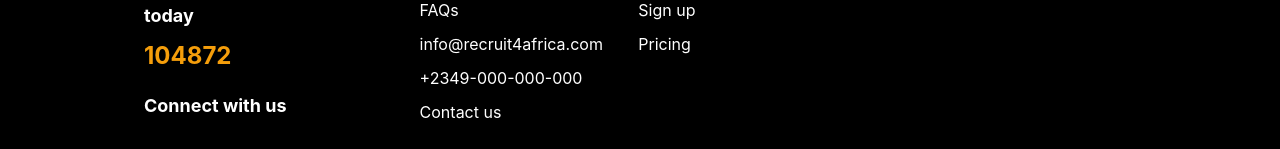
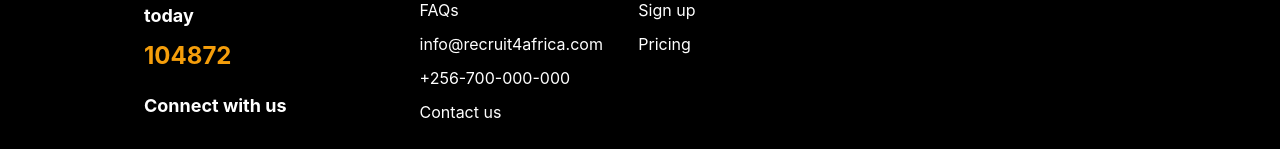
Before and after one commit to luigimorel/recruit-africa, a React (Create React App) app: page / in a window 1280 px wide. Shown: the part 4098-4247 px from the top of the page. Built offline with nearby package versions, Linux system fonts and the light colour scheme; what @tailwindcss/typography would draw is missing.

Commit message:
Change footer

```diff
--- a/src/components/Footer.jsx
+++ b/src/components/Footer.jsx
@@ -89,7 +89,7 @@
                 </Link>
               </Router>
               <Link to="/" className="text-white mb-2.5 hover:text-gray-300">
-                +2349-000-000-000
+                +256-700-000-000
               </Link>
 
               <Link to="/" className="text-white mb-2.5 hover:text-gray-300">
```
